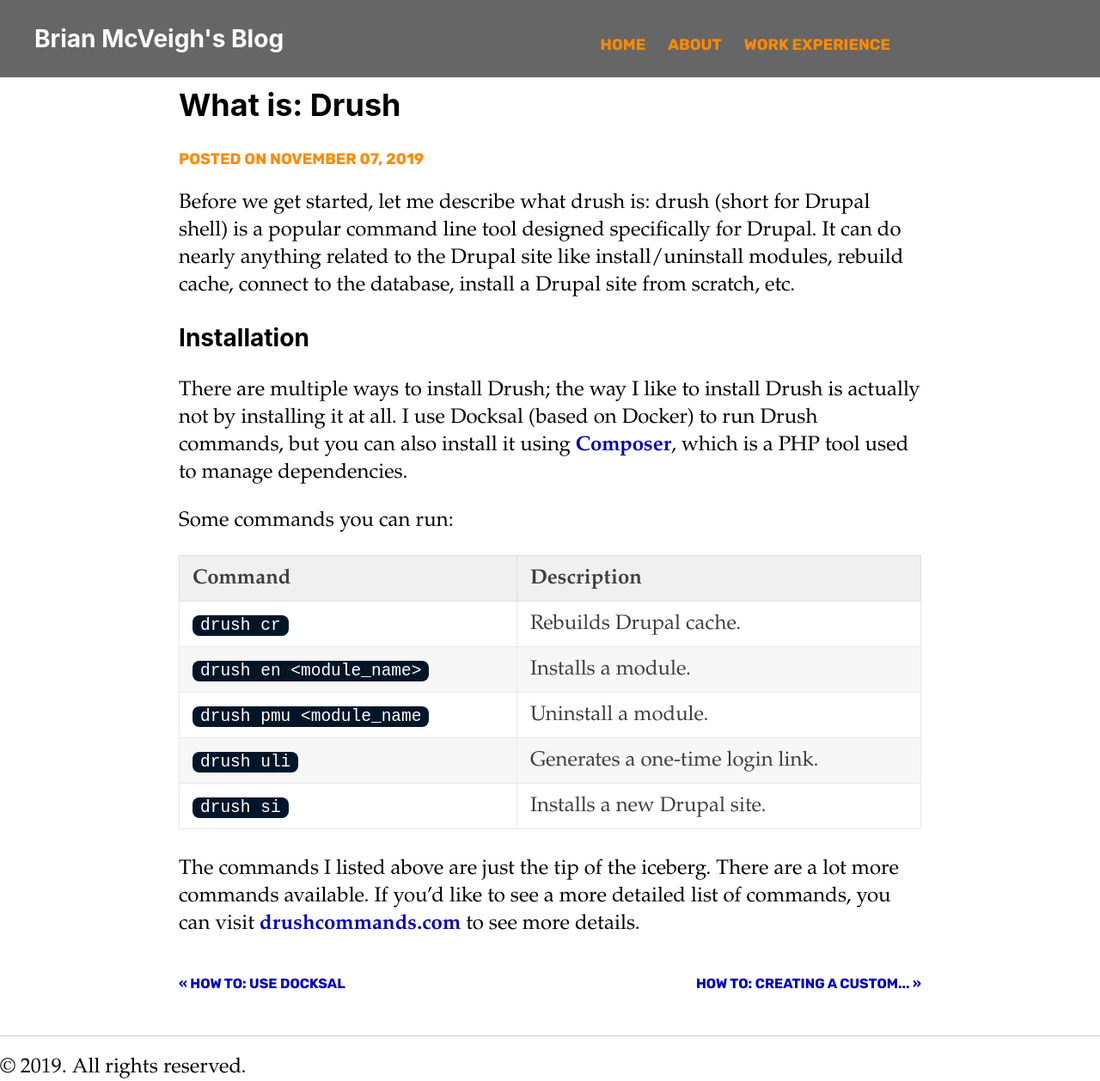
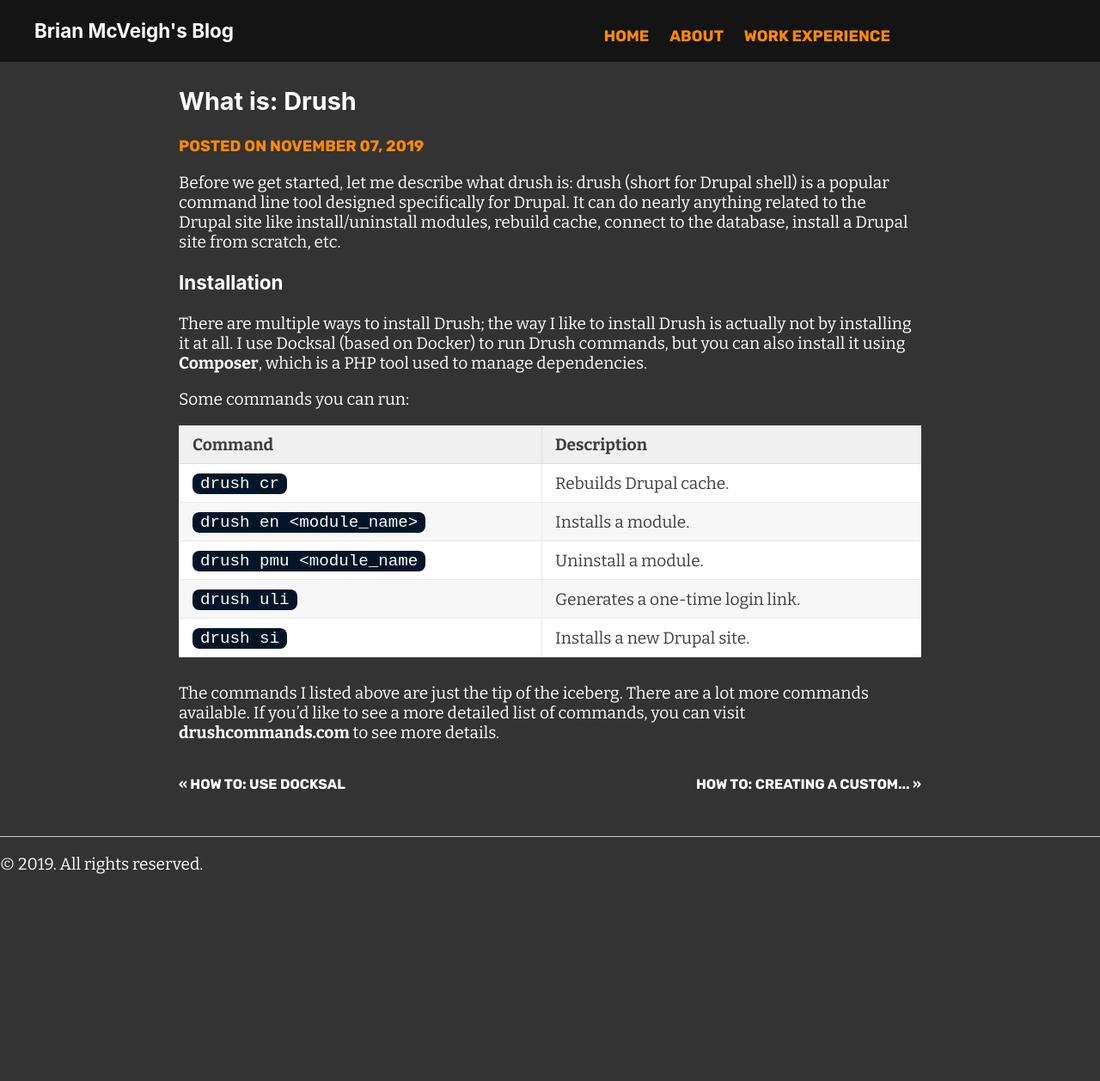
Before and after one commit to bmcveigh/bmcveigh.github.io, a Jekyll site: the page built from _posts/2019-11-07-what-is-drush.markdown, in a window 1280 px wide and 1258 px high. Shown: the whole window at 86% size. Built offline with Jekyll 4.4.1, drawn with Linux system fonts in a browser that asks for light colours.

Commit message:
Made the whole site dark mode.

```diff
--- a/_sass/abstractions/font/_font.scss
+++ b/_sass/abstractions/font/_font.scss
@@ -14,11 +14,6 @@
 
 @import url('https://fonts.googleapis.com/css?family=Bitter:400,400i,700&display=swap');
 
-body {
-    font-family: "NonBreakingSpaceOverride", "Hoefler Text", "Baskerville Old Face", Garamond, "Times New Roman", serif;
-    font-size: 1.5em;
-}
-
 @mixin font-uppercase($font-size: 18px, $font-color: $color-orange) {
     font-family: $font-family-rubik;
     color: $font-color;
--- a/_sass/base/_base.scss
+++ b/_sass/base/_base.scss
@@ -4,6 +4,10 @@
 
 body {
     margin: 0;
+    background: $color-gray;
+    color: $color-white;
+    font-family: Bitter, sans-serif;
+    font-size: 1.2rem;
 }
 
 a {
@@ -20,7 +24,7 @@ h1, h2, h3, h4, h5, h6 {
     font-family: $font-family-roboto;
 
     a {
-        color: inherit;
+        color: $link-color;
     }
 }
 
@@ -43,7 +47,8 @@ ul {
 /**
  * Tables
  */
- table {
+ table:not(.rouge-table) {
+    background: $color-white;
     margin-bottom: $spacing-unit;
     width: 100%;
     text-align: $table-text-align;
--- a/_sass/components/hero/_hero.scss
+++ b/_sass/components/hero/_hero.scss
@@ -1,8 +1,7 @@
 .hero {
-    background: $color-gray;
-    color: $color-white;
+    background: $hero-default-bg-color;
     font-family: Bitter, sans-serif;
-    padding: 17px 90px;
+    padding: 17px 72px;
     min-height: 200px;
 
     .metadata {
--- a/_sass/components/tag/_tag.scss
+++ b/_sass/components/tag/_tag.scss
@@ -50,5 +50,5 @@
   }
 
   .tutorial-information .tag::after {
-    background: $color-gray;
+    background: $hero-default-bg-color;
   }
--- a/_sass/variables/_variables.scss
+++ b/_sass/variables/_variables.scss
@@ -37,13 +37,15 @@ $highlight-comments-color: #d0d0d0;
 $highlight-functions-color: cyan;
 $highlight-variables-color: lightblue;
 
-$link-color: $color-darkblue;
-$link-hover-color: crimson;
+$link-color: $color-white;
+$link-hover-color: $color-orange;
+
+$hero-default-bg-color: #3b4048;
 
 // Footer colors.
 $footer-bg-color: $highlight-bg-color;
 
-$tag-bg-color: #3b4048;
+$tag-bg-color: $color-orange;
 
 // Font family variables
 $font-family-rubik: Rubik,Lato,lucida grande,lucida sans unicode,Tahoma,Sans-Serif;
```
